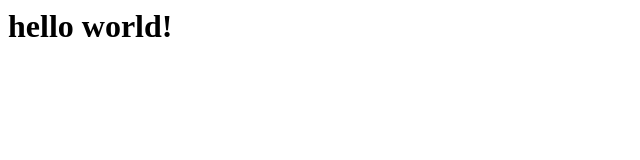
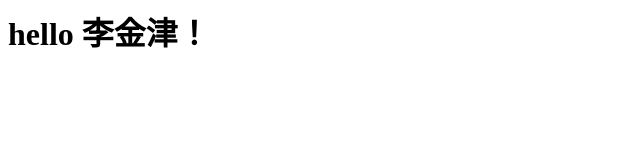
Before and after one commit to DJY160017/DJY160017.github.io, a plain HTML site: page index.html in a window 1280 px wide. Shown: the whole page, without its empty margins (0-640 px from the left). Drawn offline with Linux system fonts and the light colour scheme.

Commit message:
测试
测试

```diff
--- a/index.html
+++ b/index.html
@@ -1 +1 @@
-<h1>hello world!</h1>
+<h1>hello 李金津！</h1>
```
